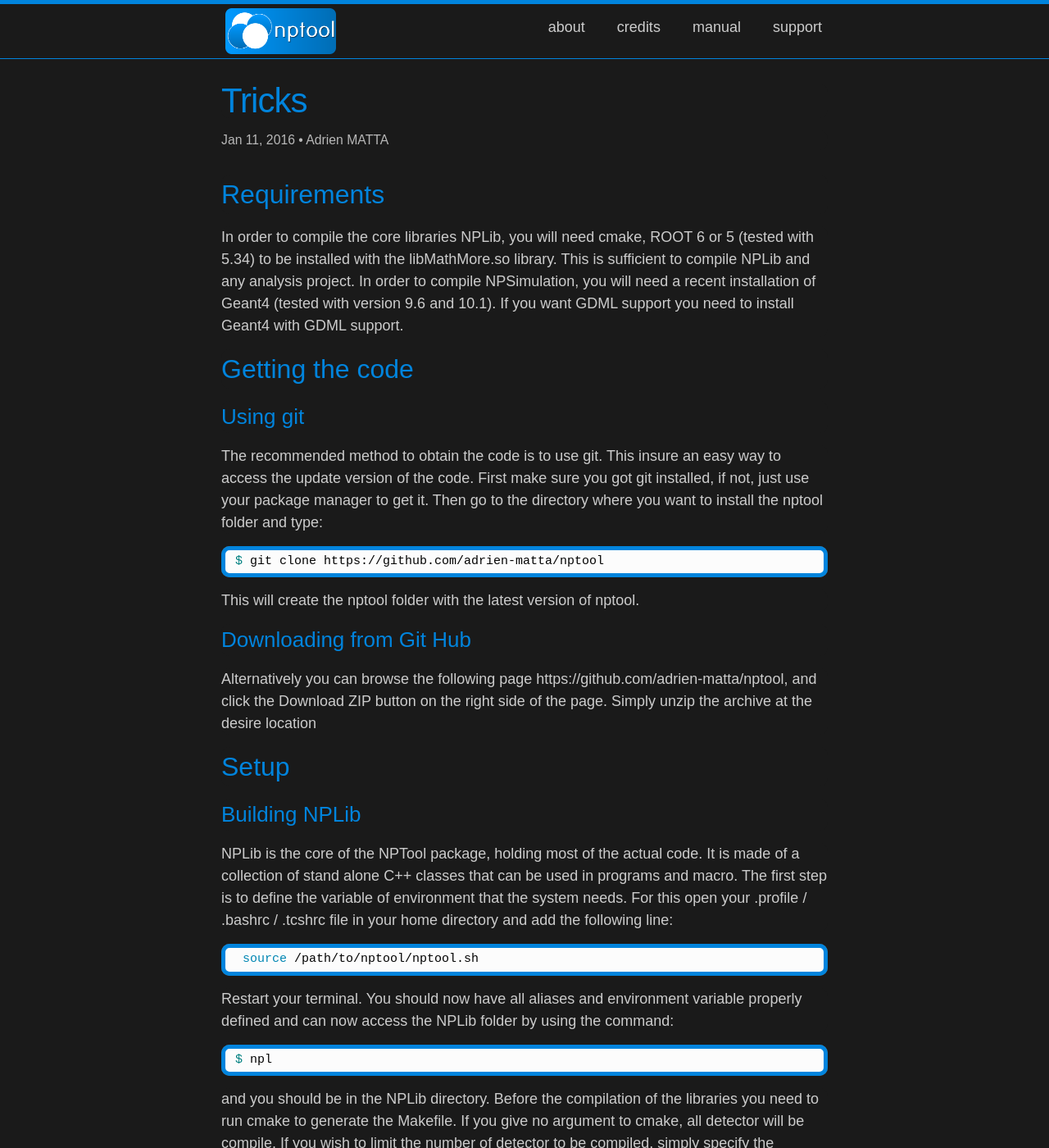
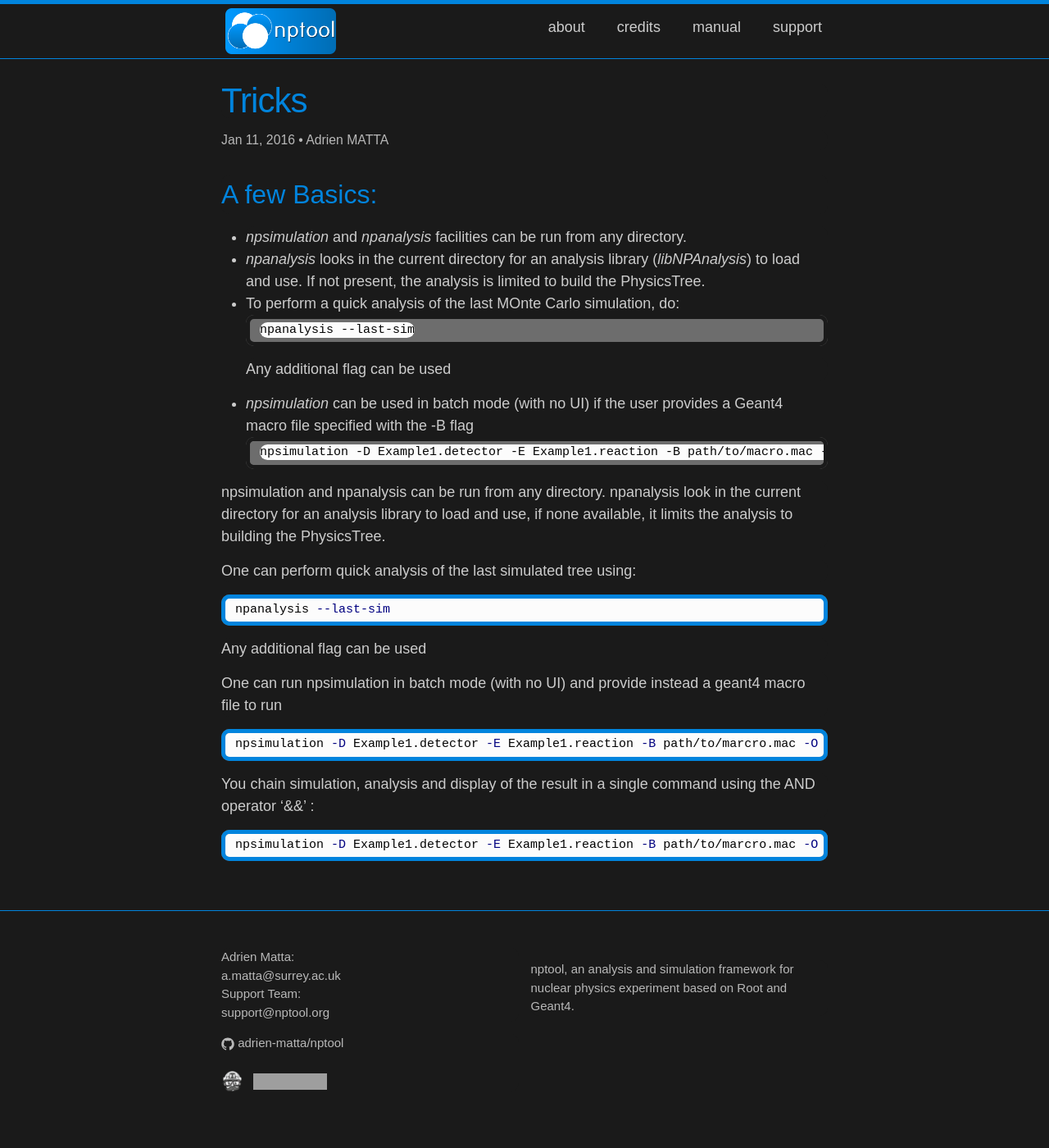
Before and after one commit to adrien-matta/nptool, a Jekyll site: the page built from _manual/tricks.md, in a window 1280 px wide and 1400 px high. Shown: the whole window at 82% size. Built offline with Jekyll 4.4.1, drawn with Linux system fonts in a browser that asks for light colours; some web fonts are replaced; some of the changed text lies outside the part shown; grey boxes are pictures that could not be loaded.

Commit message:
+ update tricks.md

`````diff
--- a/_manual/tricks.md
+++ b/_manual/tricks.md
@@ -6,129 +6,23 @@ author: Adrien MATTA
 manual_order: 0
 show_in_nav: false
 ---
-## Requirements
+## A few Basics:
 
-In order to compile the core libraries NPLib, you will need cmake, ROOT 6 or 5 (tested with 5.34) to be installed with the libMathMore.so library. This is sufficient to compile NPLib and any analysis project. In order to compile NPSimulation, you will need a recent installation of Geant4 (tested with version 9.6 and 10.1). If you want GDML support you need to install Geant4 with GDML support.
+- _npsimulation_ and _npanalysis_ facilities can be run from any directory.
+- _npanalysis_ looks in the current directory for an analysis library
+  (_libNPAnalysis_) to load and use. If not present, the analysis is limited
+  to build the PhysicsTree.
+- To perform a quick analysis of the last MOnte Carlo simulation, do:
+````
+npanalysis --last-sim
+````
+Any additional flag can be used
 
-## Getting the code
-
-### Using git
-
-The recommended method to obtain the code is to use git. This insure an easy way to access the update version of the code. First make sure you got git installed, if not, just use your package manager to get it. Then go to the directory where you want to install the nptool folder and type:
-
-{% highlight bash %}
-$ git clone https://github.com/adrien-matta/nptool
-{% endhighlight %}
-
-This will create the nptool folder with the latest version of nptool.
-
-### Downloading from Git Hub
-
-Alternatively you can browse the following page https://github.com/adrien-matta/nptool, and click the Download ZIP button on the right side of the page. Simply unzip the archive at the desire location
-
-## Setup
-
-### Building NPLib
-
-NPLib is the core of the NPTool package, holding most of the actual code. It is made of a collection of stand alone C++ classes that can be used in programs and macro. The first step is to define the variable of environment that the system needs. For this open your .profile / .bashrc / .tcshrc file in your home directory and add the following line:
-
-{% highlight bash %}
- source /path/to/nptool/nptool.sh
-{% endhighlight %}
-
-Restart your terminal. You should now have all aliases and environment variable properly defined and can now access the NPLib folder by using the command:
-
-{% highlight bash %}
-$ npl
-{% endhighlight %}
-and you should be in the NPLib directory.
-Before the compilation of the libraries you need to run cmake to generate the Makefile. If you give no argument to cmake, all detector will be compile. If you wish to limit the number of detector to be compiled, simply specify the detector folder name (respecting the case). You can specify more than one detector:
-
-All detector compiled:
-
-{% highlight bash %}
-$ cmake ./
-{% endhighlight %}
-
-OR Some detector compiled:
-
-{% highlight bash %}
-$ cmake ./ -DETLIST="DetFolder1 DetFolder2"
-{% endhighlight %}
-
-Then you compile the whole NPLib with n threads using :
-
-{% highlight bash %}
-$ make -jn install
-{% endhighlight %}
-
-If you wish to recompile with more detector:
-
-{% highlight bash%}
-$ nptool-cleaner
-$ cmake ./ -DETLIST="DetFolder1 DetFolder2 ..."
-$ make -jn install
-{% endhighlight %}
-
-If you have google ninja build install then you can alternatively ask cmake to generate the ninja.build file:
-
-{% highlight bash %}
-$ cmake -GNinja ./
-$ ninja install
-{% endhighlight %}
-
-Compilation using Ninja is faster than using make.
-
-### Building NPSimulation
-This part of the package rely on Geant4 to perform Monte Carlo simulation. You need to first compile and configure correctly NPLib in order for NPSimulation to compile and run. The compilation is done as follow:
-
-{% highlight bash %}
-$ nps
-$ cmake ./
-$ make -jn install
-{% endhighlight %}
-
-This will produce the npsimulation executable. For a detail list of the available input flag and their meaning, you can run:
-
-{% highlight bash %}
-$ npsimulation -h
-{% endhighlight %}
-
-To run a standardised test case, you can run the following command:
-
-{% highlight bash %}
-$ npsimulation -D Example1.detector -E Example1.reaction -O Example1
-{% endhighlight %}
-
-This will open the NPSimulation GUI (if you are using Qt) or the prompt terminal. In either case you can generate event using:
-
-{% highlight bash %}
-> run/beamOn/ 10000
-> exit
-{% endhighlight %}
-
-This will run the 11Li(d,3He)10He->8He+n+n simulation and produce a root file located in $NPTOOL/Outputs/Simulation/Example1.root. One can have a look at the Example1.detector, located in $NPTOOL/Inputs/DetectorConfiguration, and Example1.reaction, located in $NPTOOL/Inputs/EventGenerator, to see how the input file are formated. They usually are self explenatory using easy to understand token.
-
-You can now try to analyse this simulated tree using the associated NPAnalysis project:
-
-{% highlight bash %}
-$ npp Example1
-$ cmake ./
-$ make -jn
-$ npanalysis -R RunToTreat.txt -O Example1
-{% endhighlight %}
-
-Because the input file are written in the simulation file along the SimulatedTree, npanalysis will automatically use those file as inputs. This will produce the analysed tree located in $NPTOOL/Outputs/Analysis/Example1.root. You can then display the result of the simulation using root:
-
-{% highlight bash %}
-$ root ShowResult.C
-{% endhighlight %}
-
-You should be able to see the light particle identification, the light particle kinematical line and the associated excitation energy spectrum fitted by a gaussian.
-
-The Example1 input files and NPAnalysis project are simple basis that can be used to start doing your own simulations.
-
-## A few Basics:
+- _npsimulation_ can be used in batch mode (with no UI) if the user provides
+a Geant4 macro file specified with the -B flag
+````
+npsimulation -D Example1.detector -E Example1.reaction -B path/to/macro.mac -O FileName
+````
 
 npsimulation and npanalysis can be run from any directory. npanalysis look in the current directory for an analysis library to load and use, if none available, it limits the analysis to building the PhysicsTree.
 
`````
